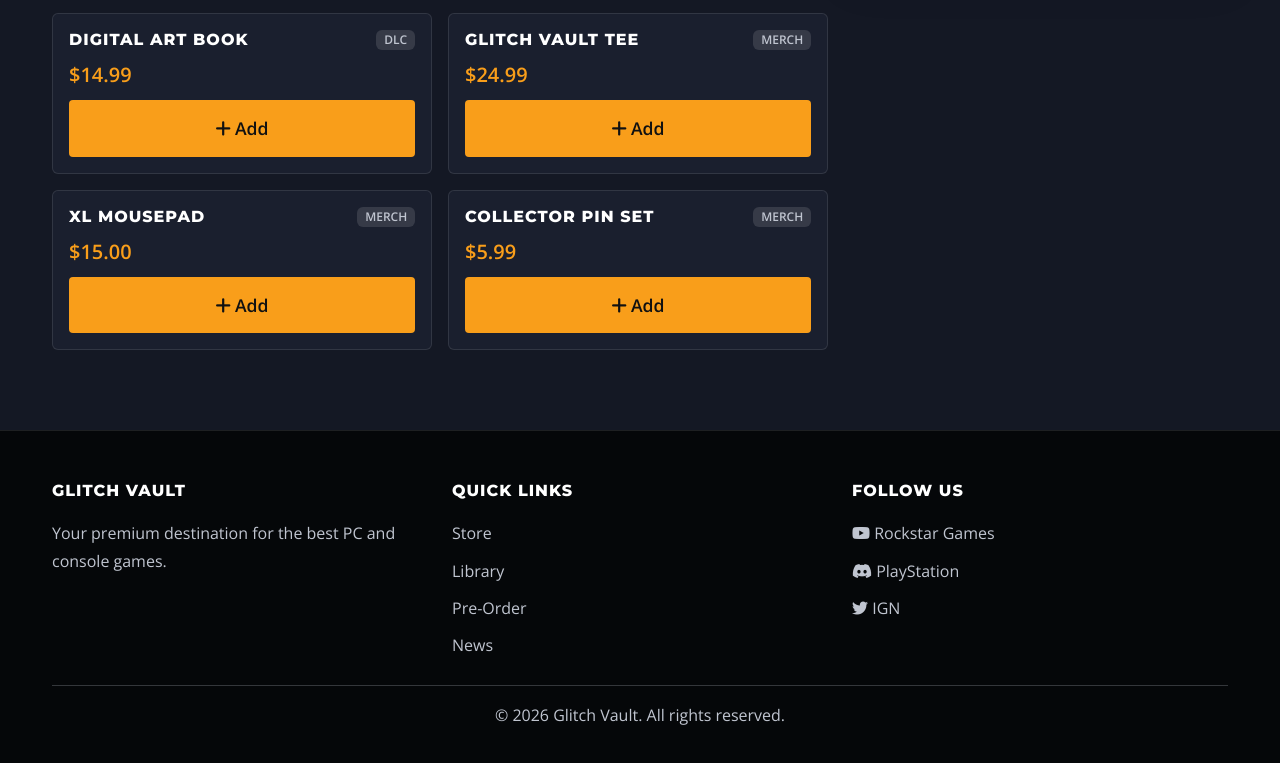
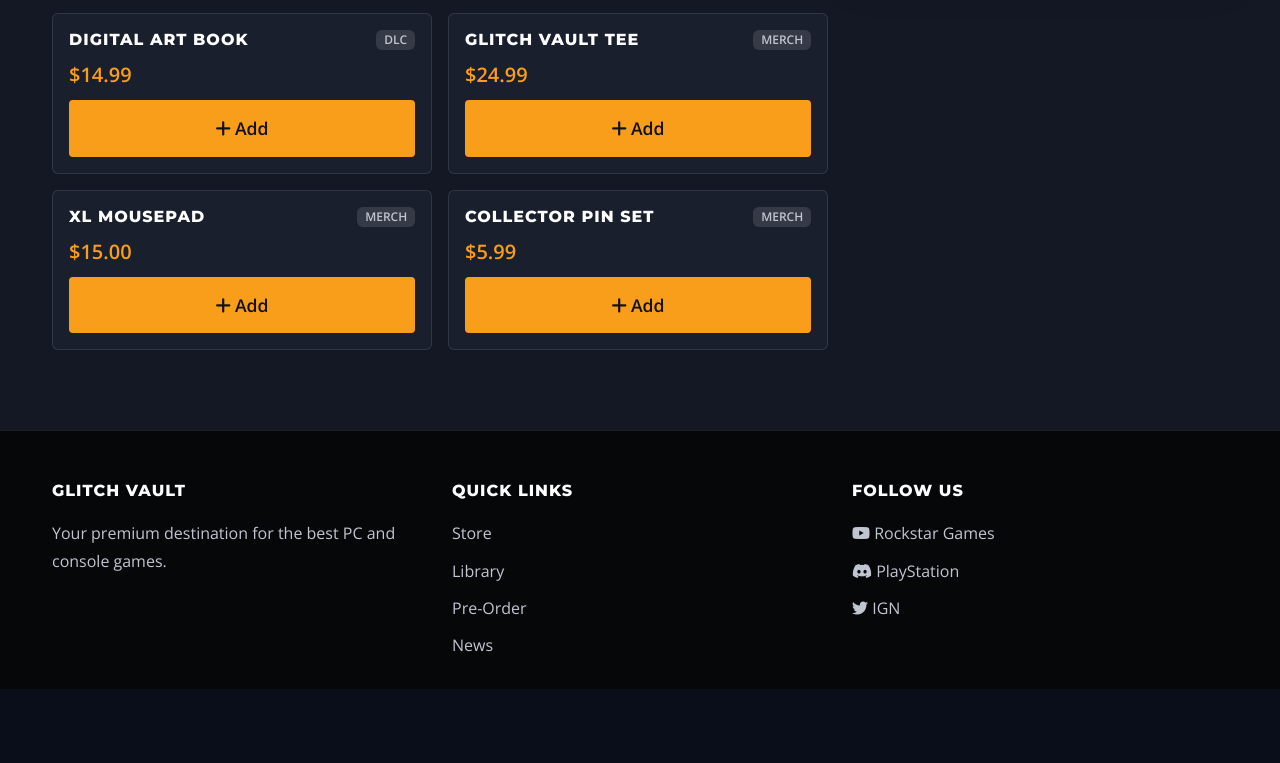
Before and after one commit to CuBiK911/Project_WEB, a plain HTML site: page index.html in a window 1280 px wide. Shown: the part 3766-4529 px from the top of the page. After the commit the page ends 4455 px from the top, so only its background shows below. Drawn offline with nearby package versions, Linux system fonts and the light colour scheme.

Commit message:
footer bug fix

```diff
--- a/index.html
+++ b/index.html
@@ -36,7 +36,7 @@
     <main>
 
         <section class="hero-section">
-            <!-- Inside your Hero Section, right after the <video> tag -->
+
 <small class="position-absolute bottom-0 end-0 m-2 text-white-50" style="font-size: 0.6rem; z-index: 1;">
     Video by <a href="https://blz-contentstack-assets.akamaized.net/v3/assets/blt2477dcaf4ebd440c/blt2034b940dd314c20/68c0bb29c7462e7b39889792/F2P_Trailer_bug.mp4" target="_blank" class="text-white-50 text-decoration-none hover:text-white">Blizzard</a>
 </small>
@@ -303,10 +303,6 @@
                     <a href="https://discord.com/invite/playstation" target="_blank" rel="noopener"><i class="fab fa-discord"></i> PlayStation</a>
                     <a href="https://x.com/IGN" target="_blank" rel="noopener"><i class="fab fa-twitter"></i> IGN</a>
                 </div>
-            </div>
-            <hr>
-            <p class="text-center">&copy; 2026 Glitch Vault. All rights reserved.</p>
-        </div>
     </footer>
 
         <script src="https://cdn.jsdelivr.net/npm/bootstrap@5.3.2/dist/js/bootstrap.bundle.min.js"></script>
```
Also changed, not shown: 1 other file.
